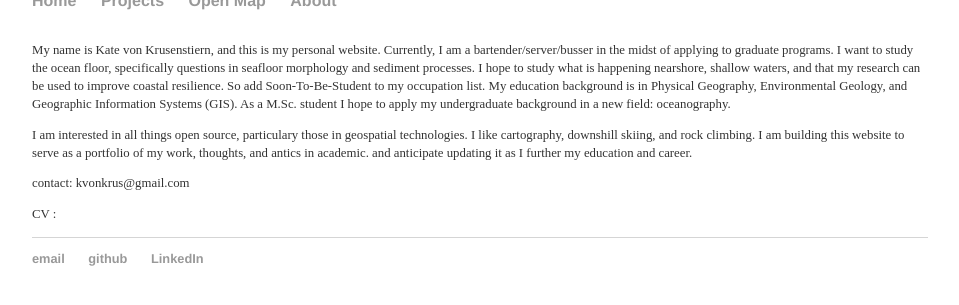
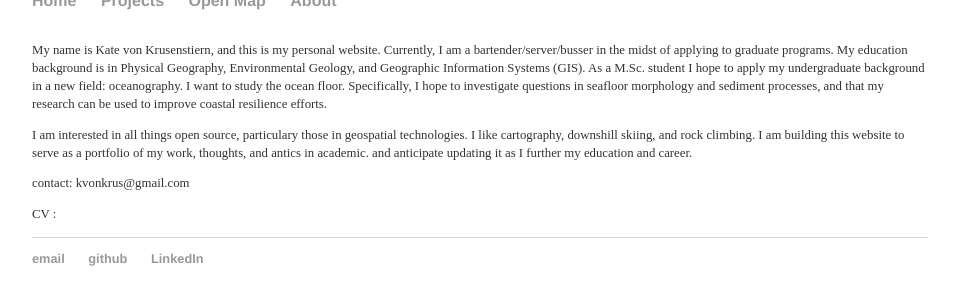
Before and after one commit to maptheabyss/kvonkrusenstiern.github.io, a Jekyll site: the page built from about/index.html, in a window 1280 px wide, cut to the strip 388-693 px from the top of the page. Shown: the whole strip, without its empty margins (160-1119 px from the left). Built offline with Jekyll 4.4.1, drawn with Linux system fonts in a browser that asks for light colours.

Commit message:
Update index.html

```diff
--- a/about/index.html
+++ b/about/index.html
@@ -4,7 +4,7 @@ title: About
 ---
 <div class="blurb">
 	<h1></h1>
-	<p>My name is Kate von Krusenstiern, and this is my personal website. Currently, I am a bartender/server/busser in the midst of applying to graduate programs. I want to study the ocean floor, specifically questions in seafloor morphology and sediment processes. I hope to study what is happening nearshore, shallow waters, and that my research can be used to improve coastal resilience. So add Soon-To-Be-Student to my occupation list. My education background is in Physical Geography, Environmental Geology, and Geographic Information Systems (GIS). As a M.Sc. student I hope to apply my undergraduate background in a new field: oceanography.</p>
+	<p>My name is Kate von Krusenstiern, and this is my personal website. Currently, I am a bartender/server/busser in the midst of applying to graduate programs. My education background is in Physical Geography, Environmental Geology, and Geographic Information Systems (GIS). As a M.Sc. student I hope to apply my undergraduate background in a new field: oceanography. I want to study the ocean floor. Specifically, I hope to investigate questions in seafloor morphology and sediment processes, and that my research can be used to improve coastal resilience efforts. </p>
 
 	<p>I am interested in all things open source, particulary those in geospatial technologies. I like cartography, downshill skiing, and rock climbing. I am building this website to serve as a portfolio of my work, thoughts, and antics in academic. and anticipate updating it as I further my education and career.</p>
 
```
